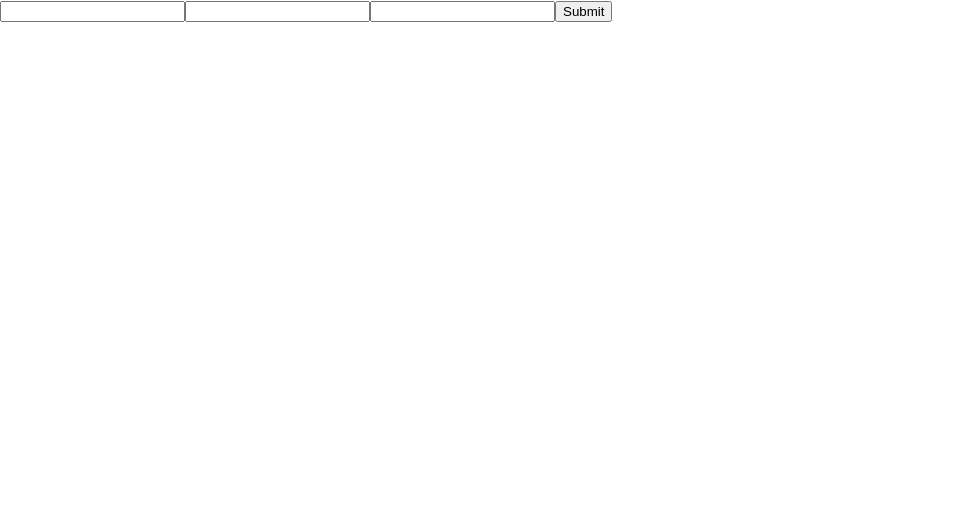
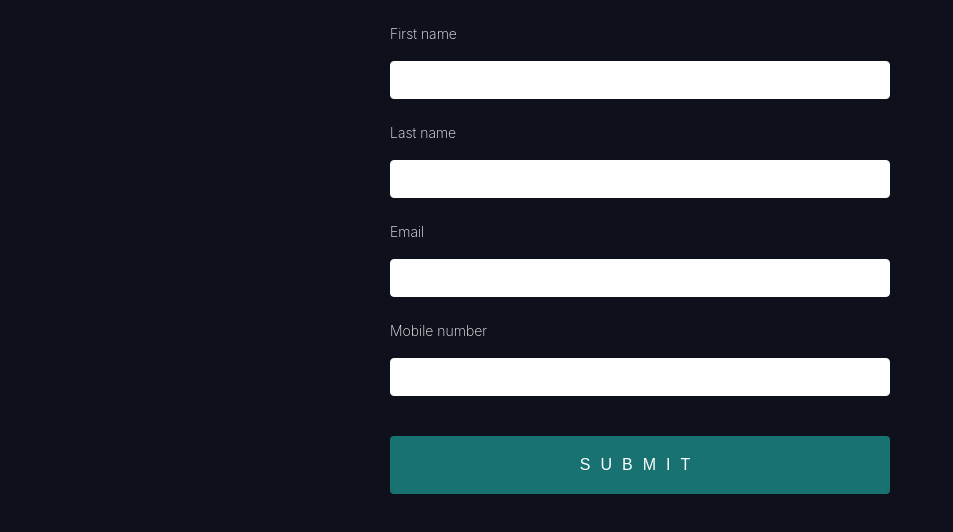
Before and after one commit to VladimirWork/web-ui-playground, a React (Create React App) app: page / in a window 1280 px wide. Shown: the top 532 px of the page, without its empty margins (0-953 px from the left). Built offline with nearby package versions, Linux system fonts and the light colour scheme.

Commit message:
refactor form, add fields' validation, names, ids
Signed-off-by: Vladimir Shishkin <vladimir.shishkin@dsr-corporation.com>

```diff
--- a/package.json
+++ b/package.json
@@ -2,7 +2,7 @@
   "name": "web-ui-playground",
   "version": "0.1.0",
   "private": true,
-  "homepage": "http://VladimirWork.github.io/web-ui-playground",
+  "homepage": "http://vladimirwork.github.io/web-ui-playground",
   "dependencies": {
     "@testing-library/jest-dom": "^5.16.1",
     "@testing-library/react": "^12.1.2",
--- a/src/App.css
+++ b/src/App.css
@@ -1,38 +1,99 @@
-.App {
-  text-align: center;
+body {
+  background: #0e101c;
+  font-family: -apple-system, BlinkMacSystemFont, "Segoe UI", "Roboto", "Oxygen",
+    "Ubuntu", "Cantarell", "Fira Sans", "Droid Sans", "Helvetica Neue",
+    sans-serif;
 }
 
-.App-logo {
-  height: 40vmin;
-  pointer-events: none;
+form {
+  max-width: 500px;
+  margin: 0 auto;
 }
 
-@media (prefers-reduced-motion: no-preference) {
-  .App-logo {
-    animation: App-logo-spin infinite 20s linear;
-  }
+h1 {
+  font-weight: 100;
+  color: white;
+  text-align: center;
+  padding-bottom: 10px;
+  border-bottom: 1px solid rgb(79, 98, 148);
 }
 
-.App-header {
-  background-color: #282c34;
-  min-height: 100vh;
-  display: flex;
-  flex-direction: column;
-  align-items: center;
-  justify-content: center;
-  font-size: calc(10px + 2vmin);
-  color: white;
+.form {
+  background: #0e101c;
+  max-width: 400px;
+  margin: 0 auto;
 }
 
-.App-link {
-  color: #61dafb;
+p {
+  color: #e01212;
 }
 
-@keyframes App-logo-spin {
-  from {
-    transform: rotate(0deg);
-  }
-  to {
-    transform: rotate(360deg);
-  }
+p::before {
+  display: inline;
+  content: "⚠ ";
 }
+
+input {
+  display: block;
+  box-sizing: border-box;
+  width: 100%;
+  border-radius: 4px;
+  border: 1px solid white;
+  padding: 10px 15px;
+  margin-bottom: 10px;
+  font-size: 14px;
+}
+
+label {
+  line-height: 2;
+  text-align: left;
+  display: block;
+  margin-bottom: 13px;
+  margin-top: 20px;
+  color: white;
+  font-size: 14px;
+  font-weight: 200;
+}
+
+input[type="submit"] {
+  background: #187272;
+  color: white;
+  text-transform: uppercase;
+  border: none;
+  margin-top: 40px;
+  padding: 20px;
+  font-size: 16px;
+  font-weight: 100;
+  letter-spacing: 10px;
+}
+
+input[type="submit"]:hover {
+  background: #00ffff;
+  color: black;
+}
+
+input[type="button"]:active,
+input[type="submit"]:active {
+  transition: 0.3s all;
+  transform: translateY(3px);
+  border: 1px solid transparent;
+  opacity: 0.8;
+}
+
+input:disabled {
+  opacity: 0.4;
+}
+
+input[type="button"]:hover {
+  transition: 0.3s all;
+}
+
+input[type="button"],
+input[type="submit"] {
+  -webkit-appearance: none;
+}
+
+.App {
+  max-width: 600px;
+  margin: 0 auto;
+}
--- a/src/App.js
+++ b/src/App.js
@@ -1,25 +1,57 @@
-import React from 'react';
-import { useForm } from 'react-hook-form';
+import React from 'react'
+import { useForm } from 'react-hook-form'
+
+import "./App.css"
 
 const App = () => {
-  const {
-    register,
-    handleSubmit,
-    formState: { errors },
-  } = useForm();
-  const onSubmit = (data) => alert(JSON.stringify(data));
+  const { register, handleSubmit, formState: { errors }} = useForm()
+  const onSubmit = (data) => alert(JSON.stringify(data))
 
   return (
     <form onSubmit={handleSubmit(onSubmit)}>
-      <input {...register('firstName', { required: true })} />
-      {errors.firstName && <p>First name is required.</p>}
-      <input {...register('lastName', { required: true })} />
-      {errors.lastName && <p>Last name is required.</p>}
-      <input {...register('age', { pattern: /\d+/ })} />
-      {errors.age && <p>Please enter number for age.</p>}
-      <input type="submit" />
+      <label>First name</label>
+      <input
+        type="text"
+        name="firstname"
+        id="1"
+        {...register("FirstName", { required: true, maxLength: 100 })}
+      />
+      {errors.FirstName && <p>Valid first name is required.</p>}
+      <label>Last name</label>
+      <input
+        type="text"
+        name="lastname"
+        id="2"
+        {...register("LastName", { required: true, maxLength: 100 })}
+      />
+      {errors.LastName && <p>Valid last name is required.</p>}
+      <label>Email</label>
+      <input
+        type="text"
+        name="email"
+        id="3"
+        {...register("Email", {
+          required: true,
+          pattern: /^(([^<>()\[\]\\.,;:\s@"]+(\.[^<>()\[\]\\.,;:\s@"]+)*)|(".+"))@((\[[0-9]{1,3}\.[0-9]{1,3}\.[0-9]{1,3}\.[0-9]{1,3}\])|(([a-zA-Z\-0-9]+\.)+[a-zA-Z]{2,}))$/
+        })}
+      />
+      {errors.Email && <p>Valid email is required.</p>}
+      <label>Mobile number</label>
+      <input
+        type="tel"
+        name="mobilenumber"
+        id="4"
+        {...register("MobileNumber", {
+          required: true,
+          maxLength: 15,
+          minLength: 5
+        })}
+      />
+      {errors.MobileNumber && <p>Valid mobile number is required.</p>}
+
+      <input type="submit" name="submitbutton" id="99" />
     </form>
-  );
+  )
 }
 
-export default App;
+export default App
```
